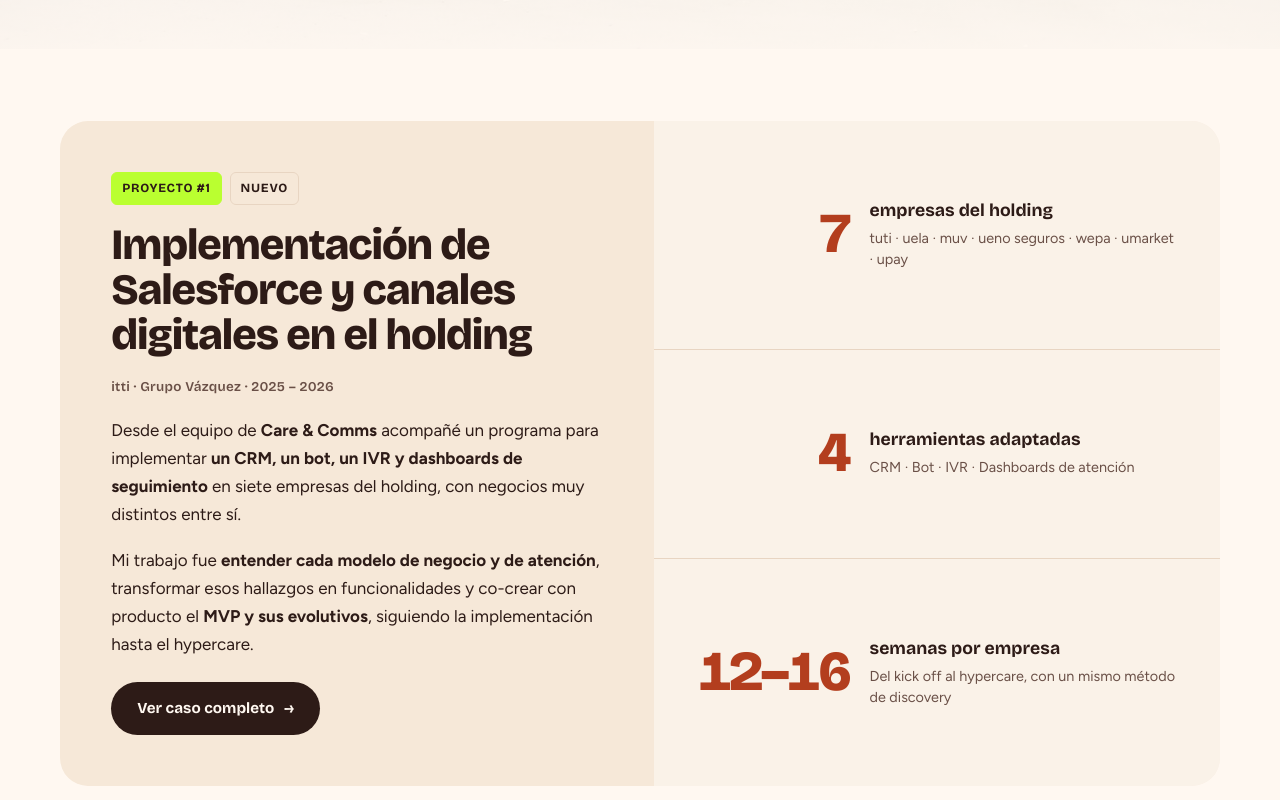
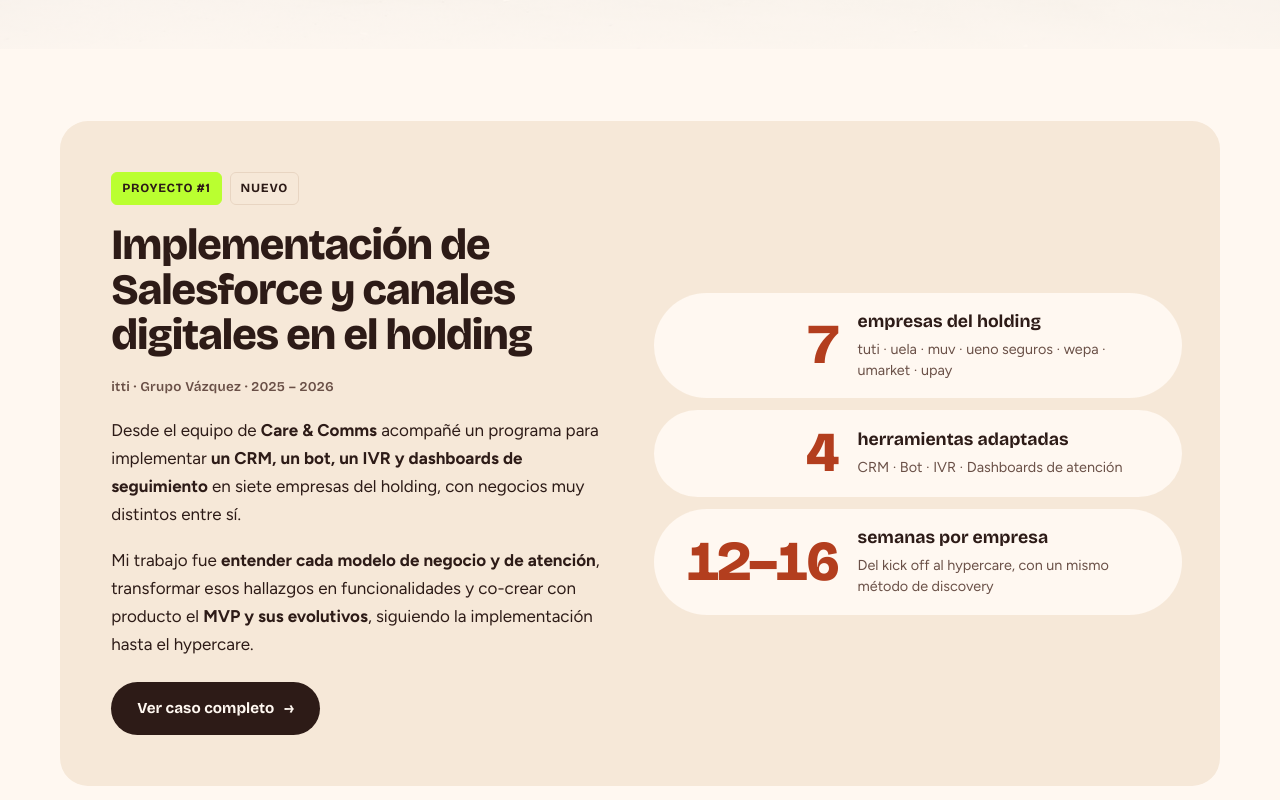
Before and after one commit to emilialodigiani/portfolio, a plain HTML site: page index.html in a window 1280 px wide. Shown: the part 2180-2980 px from the top of the page. Drawn offline with nearby package versions, Linux system fonts and the light colour scheme.

Commit message:
Proyectos: datos en píldoras sobre el fondo de la tarjeta
Co-Authored-By: Claude Opus 5.5 <noreply@anthropic.com>
Claude-Session: https://claude.ai/code/session_0154b3AFknc8xnA5S2t84Vmo

```diff
--- a/assets/css/styles.css
+++ b/assets/css/styles.css
@@ -629,3 +629,11 @@ body::before { content: ""; position: fixed; inset: 0 0 auto; height: env(safe-a
 @media (max-width: 760px) {
   .hero-content { padding-left: max(16px, env(safe-area-inset-left, 0px)); padding-right: max(16px, env(safe-area-inset-right, 0px)); }
 }
+
+/* datos de los proyectos en píldoras, sobre el mismo fondo de la tarjeta */
+.project-side--stats { background: transparent; padding: clamp(24px, 3vw, 44px) clamp(24px, 3vw, 44px) clamp(24px, 3vw, 44px) 0; align-items: center; }
+.stat-stack { row-gap: 12px; align-content: center; }
+.big-stat, .big-stat:first-child { background: var(--bg); border: 0; border-radius: 999px; padding: 18px 32px; }
+@media (max-width: 960px) {
+  .project-side--stats { padding: 0 clamp(24px, 3vw, 44px) clamp(24px, 3vw, 44px); }
+}
```
